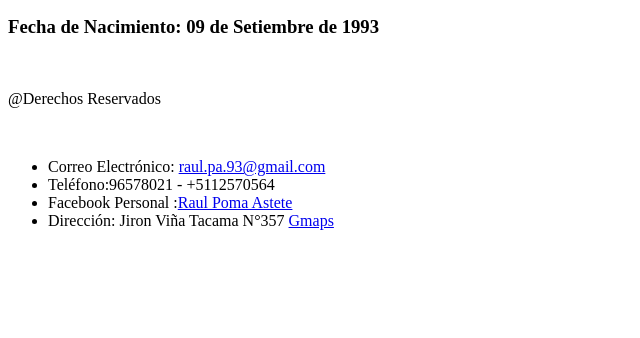
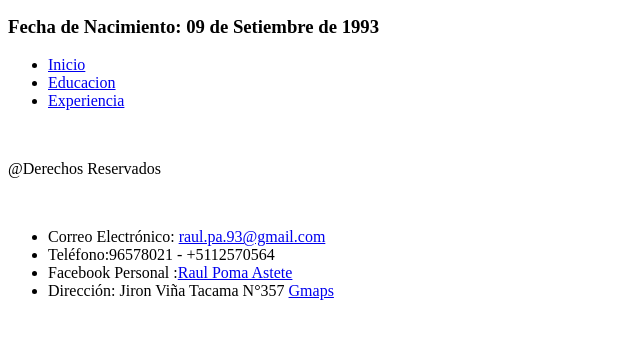
Before and after one commit to rpoma/Proyecto_1, a plain HTML site: page index.html in a window 1280 px wide. Shown: the part 314-652 px from the top of the page, without its empty margins (0-640 px from the left). Drawn offline with Linux system fonts and the light colour scheme.

Commit message:
Creacion de Hipervinculos

```diff
--- a/index.html
+++ b/index.html
@@ -16,6 +16,15 @@
           <h3>Fecha de Nacimiento: 09 de Setiembre de 1993</h3>
     </header>
 
+    <p title="Enlaces de menú Basico">
+        <ul>
+          <li><a href="index.html">Inicio</a></li>
+          <li><a href="html/educacion.html">Educacion</a></li>
+          <li><a href="html/experiencia.html">Experiencia</a></li>
+        </ul>
+    </p>
+
+
 
     <footer>
         <br/>
```
